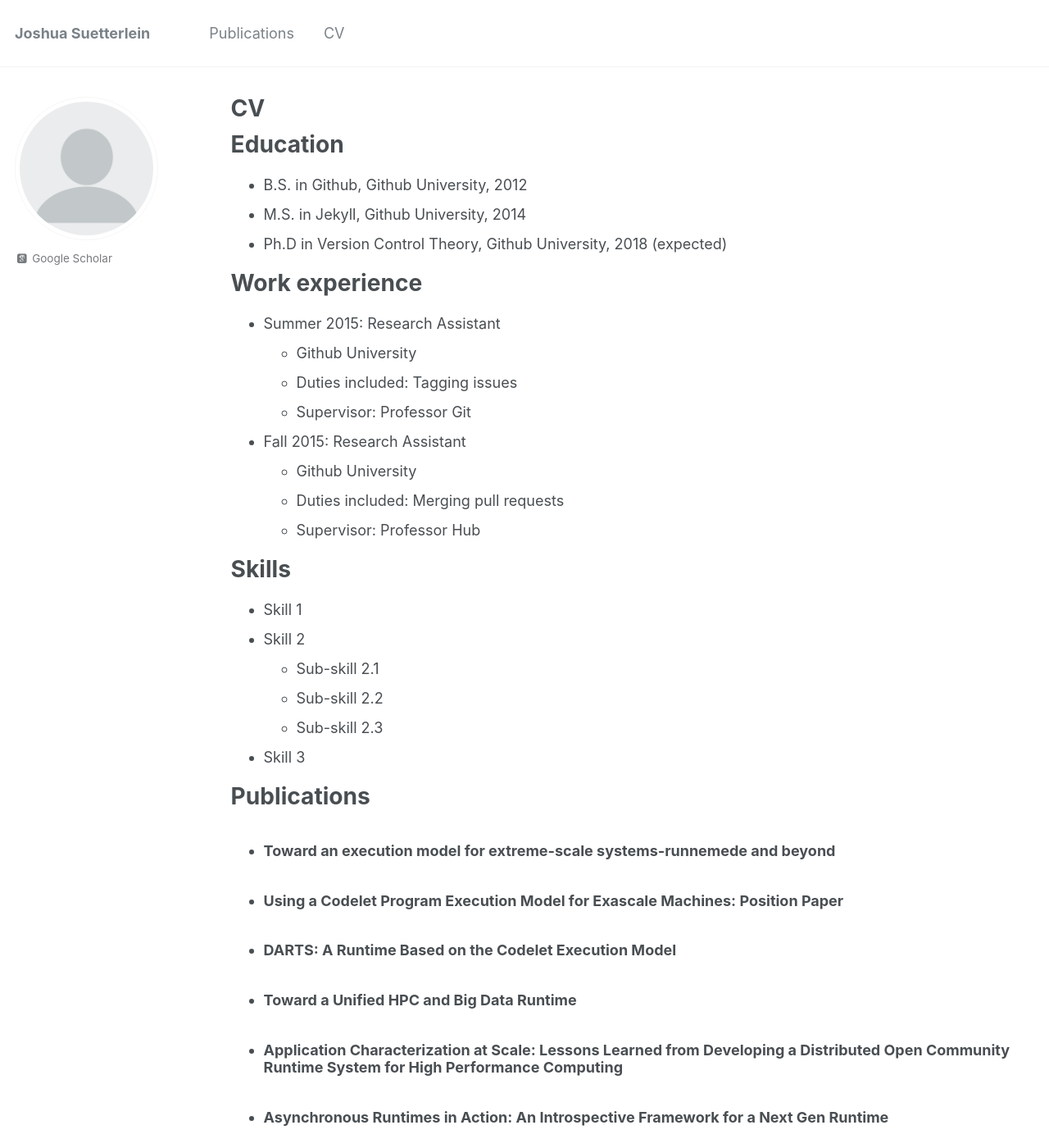
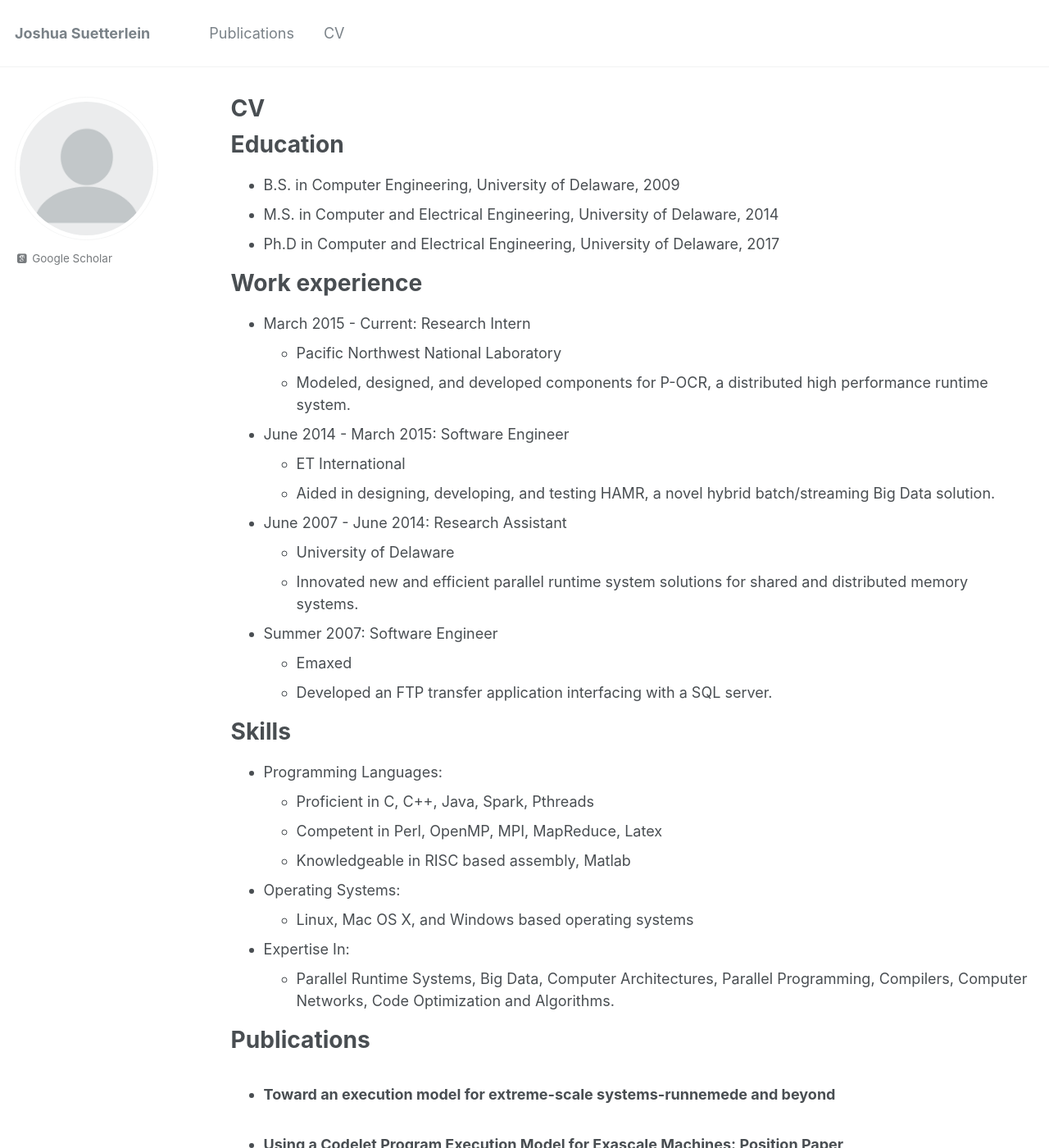
Before and after one commit to Jodasue/Jodasue.github.io, a Jekyll site: the page built from _pages/cv.md, in a window 1280 px wide and 1400 px high. Shown: the whole window at 82% size. Built offline with Jekyll 4.4.1, drawn with Linux system fonts in a browser that asks for light colours; some web fonts are replaced; some of the changed text lies outside the part shown.

Commit message:
Added CV text

```diff
--- a/_pages/cv.md
+++ b/_pages/cv.md
@@ -11,30 +11,38 @@ redirect_from:
 
 Education
 ======
-* B.S. in Github, Github University, 2012
-* M.S. in Jekyll, Github University, 2014
-* Ph.D in Version Control Theory, Github University, 2018 (expected)
+* B.S. in Computer Engineering, University of Delaware, 2009
+* M.S. in Computer and Electrical Engineering, University of Delaware, 2014
+* Ph.D in Computer and Electrical Engineering, University of Delaware, 2017
 
 Work experience
 ======
-* Summer 2015: Research Assistant
-  * Github University
-  * Duties included: Tagging issues
-  * Supervisor: Professor Git
+* March 2015 - Current: Research Intern
+  * Pacific Northwest National Laboratory
+  * Modeled, designed, and developed components for P-OCR, a distributed high performance runtime system.
 
-* Fall 2015: Research Assistant
-  * Github University
-  * Duties included: Merging pull requests
-  * Supervisor: Professor Hub
+* June 2014 - March 2015: Software Engineer
+  * ET International
+  * Aided in designing, developing, and testing HAMR, a novel hybrid batch/streaming Big Data solution.
+
+* June 2007 - June 2014: Research Assistant
+  * University of Delaware
+  * Innovated new and efficient parallel runtime system solutions for shared and distributed memory systems.
+
+* Summer 2007: Software Engineer
+  * Emaxed
+  * Developed an FTP transfer application interfacing with a SQL server.
 
 Skills
 ======
-* Skill 1
-* Skill 2
-  * Sub-skill 2.1
-  * Sub-skill 2.2
-  * Sub-skill 2.3
-* Skill 3
+* Programming Languages:
+  * Proficient in C, C++, Java, Spark, Pthreads
+  * Competent in Perl, OpenMP, MPI, MapReduce, Latex
+  * Knowledgeable in RISC based assembly, Matlab
+* Operating Systems:
+  * Linux, Mac OS X, and Windows based operating systems
+* Expertise In:
+  * Parallel Runtime Systems, Big Data, Computer Architectures, Parallel Programming, Compilers, Computer Networks, Code Optimization and Algorithms.
 
 Publications
 ======
@@ -42,18 +50,12 @@ Publications
     {% include archive-single-cv.html %}
   {% endfor %}</ul>
 
-Talks
-======
-  <ul>{% for post in site.talks %}
-    {% include archive-single-talk-cv.html %}
-  {% endfor %}</ul>
-
 Teaching
 ======
-  <ul>{% for post in site.teaching %}
-    {% include archive-single-cv.html %}
-  {% endfor %}</ul>
+* Summer 2009: Teaching Assistant
+  * University of Delaware
+  * Administered and graded labs and tests.
 
 Service and leadership
 ======
-* Currently signed in to 43 different slack teams
+* Currently mentor Handford High School's First Tech Challenge robotics team.
```
Also changed, not shown: 1 other file.
